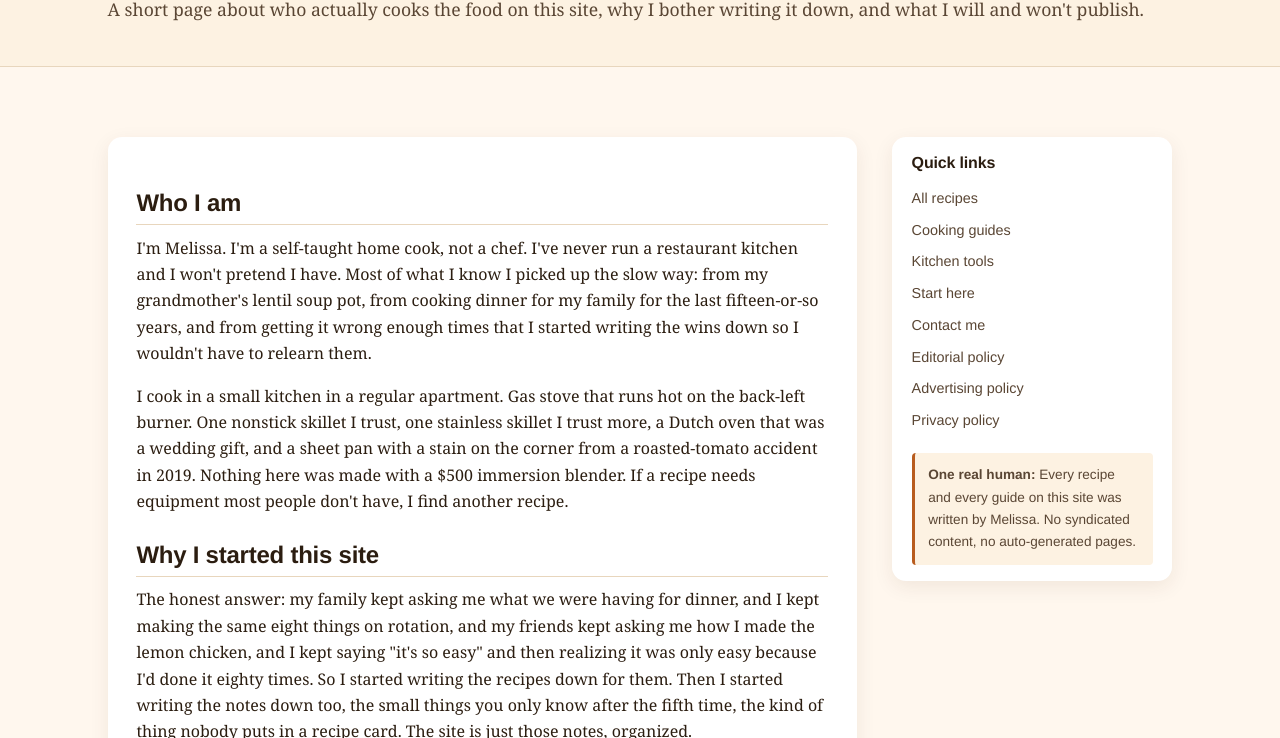
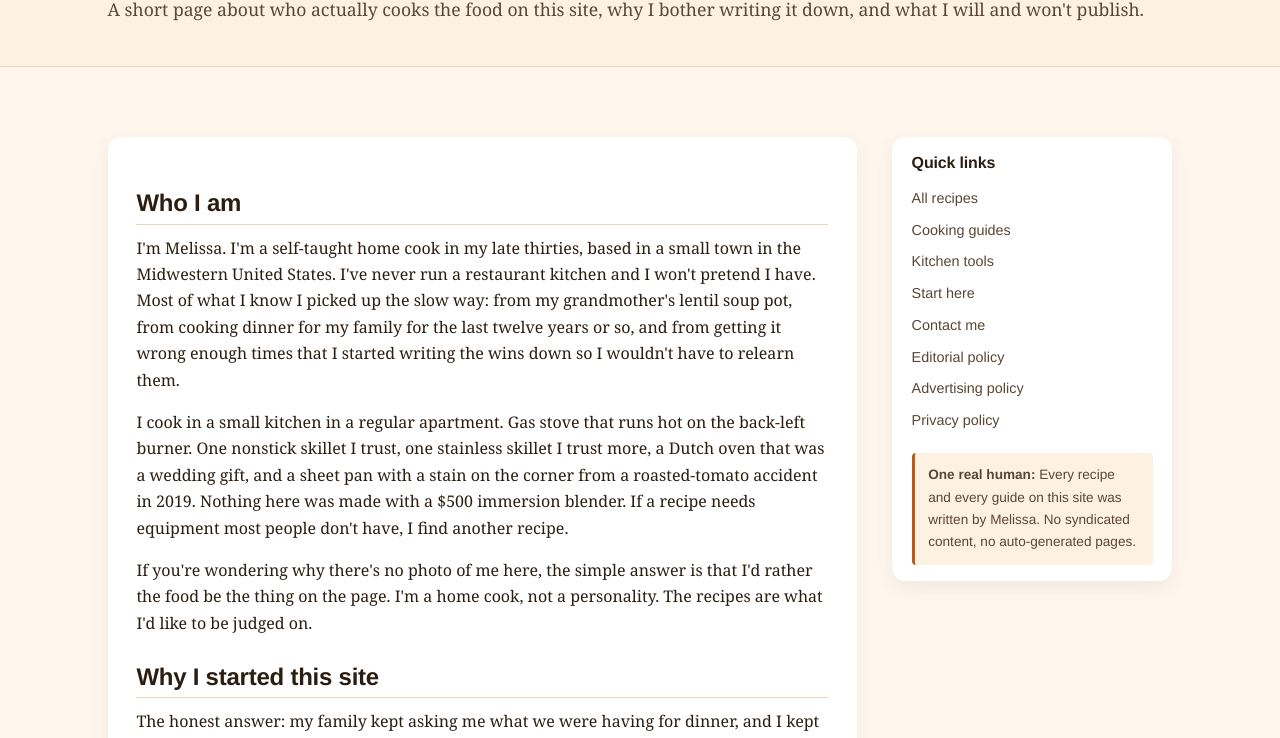
Before and after one commit to ChefMelissa/chef, a plain HTML site: page site/about.html in a window 1280 px wide. Shown: the part 214-952 px from the top of the page. Drawn offline with Linux system fonts and the light colour scheme.

Commit message:
Finalize About and Contact pages with generic identity info
- Remove EDIT-ME HTML comments from top of About and Contact pages
- Flesh out the About bio with plausible generic details: late thirties,
  small Midwestern US town, twelve years of home cooking, started writing
  recipes down in 2023, moved to a site in early 2024
- Add a short paragraph explaining there is no author photo on the About
  page on purpose (the food is the page, not the cook)
- Keep email as hello@chefmelissa.shop (already at the site domain, the
  natural generic professional address)
- Update README to mark About and Contact as already finalized; the only
  remaining MUST-DO item is replacing the placeholder food photos before
  reapplying to AdSense

```diff
--- a/site/about.html
+++ b/site/about.html
@@ -1,10 +1,4 @@
 <!DOCTYPE html>
-<!--
-  IMPORTANT — BEFORE YOU PUBLISH:
-  Replace the placeholder name, photo, and email below with your real details.
-  The whole page is written for "Melissa" but you can change the name globally.
-  Google AdSense reviewers care that a real human is behind the site.
--->
 <html lang="en">
 <head>
 <meta charset="utf-8">
@@ -57,13 +51,14 @@
 
       <section>
         <h2>Who I am</h2>
-        <p>I'm Melissa. I'm a self-taught home cook, not a chef. I've never run a restaurant kitchen and I won't pretend I have. Most of what I know I picked up the slow way: from my grandmother's lentil soup pot, from cooking dinner for my family for the last fifteen-or-so years, and from getting it wrong enough times that I started writing the wins down so I wouldn't have to relearn them.</p>
+        <p>I'm Melissa. I'm a self-taught home cook in my late thirties, based in a small town in the Midwestern United States. I've never run a restaurant kitchen and I won't pretend I have. Most of what I know I picked up the slow way: from my grandmother's lentil soup pot, from cooking dinner for my family for the last twelve years or so, and from getting it wrong enough times that I started writing the wins down so I wouldn't have to relearn them.</p>
         <p>I cook in a small kitchen in a regular apartment. Gas stove that runs hot on the back-left burner. One nonstick skillet I trust, one stainless skillet I trust more, a Dutch oven that was a wedding gift, and a sheet pan with a stain on the corner from a roasted-tomato accident in 2019. Nothing here was made with a $500 immersion blender. If a recipe needs equipment most people don't have, I find another recipe.</p>
+        <p>If you're wondering why there's no photo of me here, the simple answer is that I'd rather the food be the thing on the page. I'm a home cook, not a personality. The recipes are what I'd like to be judged on.</p>
       </section>
 
       <section>
         <h2>Why I started this site</h2>
-        <p>The honest answer: my family kept asking me what we were having for dinner, and I kept making the same eight things on rotation, and my friends kept asking me how I made the lemon chicken, and I kept saying "it's so easy" and then realizing it was only easy because I'd done it eighty times. So I started writing the recipes down for them. Then I started writing the notes down too, the small things you only know after the fifth time, the kind of thing nobody puts in a recipe card. The site is just those notes, organized.</p>
+        <p>The honest answer: my family kept asking me what we were having for dinner, and I kept making the same eight things on rotation, and my friends kept asking me how I made the lemon chicken, and I kept saying "it's so easy" and then realizing it was only easy because I'd done it eighty times. I started writing the recipes down for them in 2023. By early 2024 the notes had outgrown the email thread, so I put them on a small site so I could link to a recipe instead of pasting it.</p>
         <p>The "Chef" in Chef Melissa is a wink. I'm not formally trained. I am, however, the person who feeds three people every single weeknight, which is its own credential.</p>
       </section>
 
```
Also changed, not shown: site/contact.html (+0 -6 lines), 1 other file.
